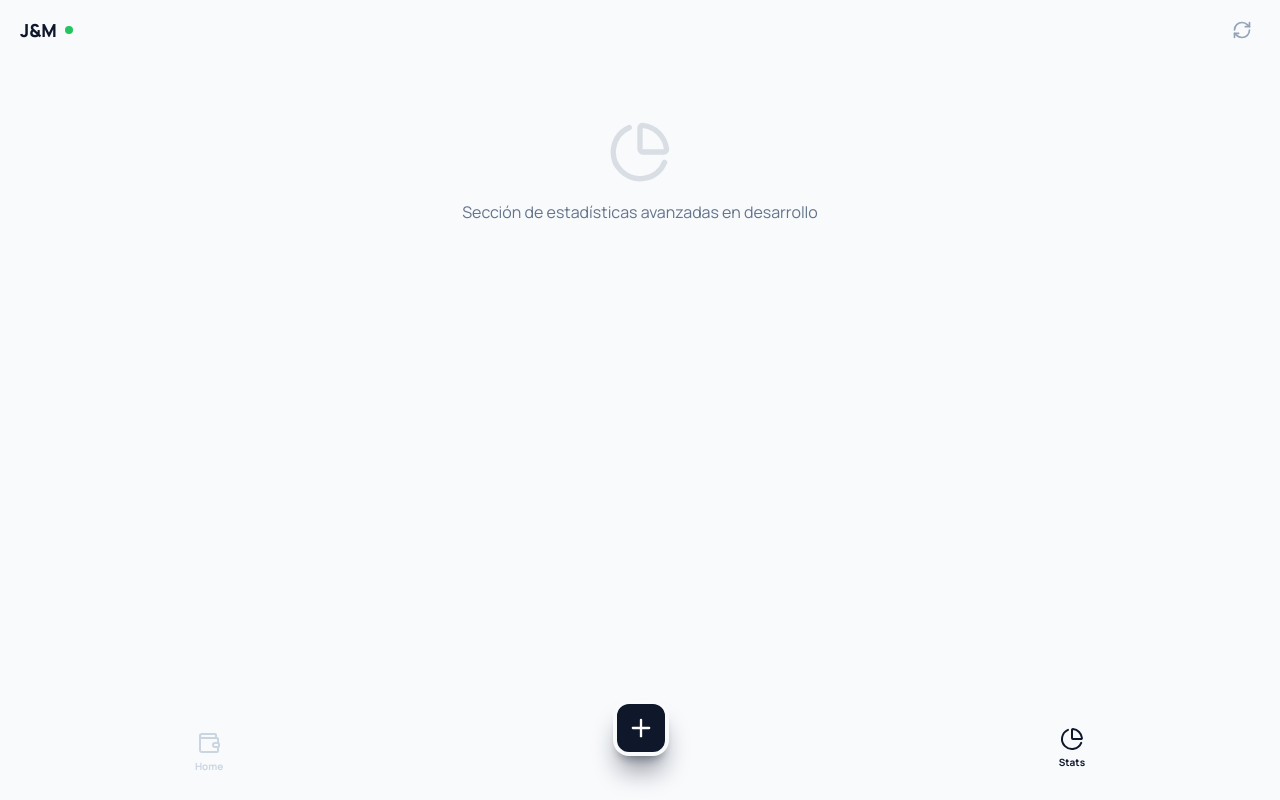
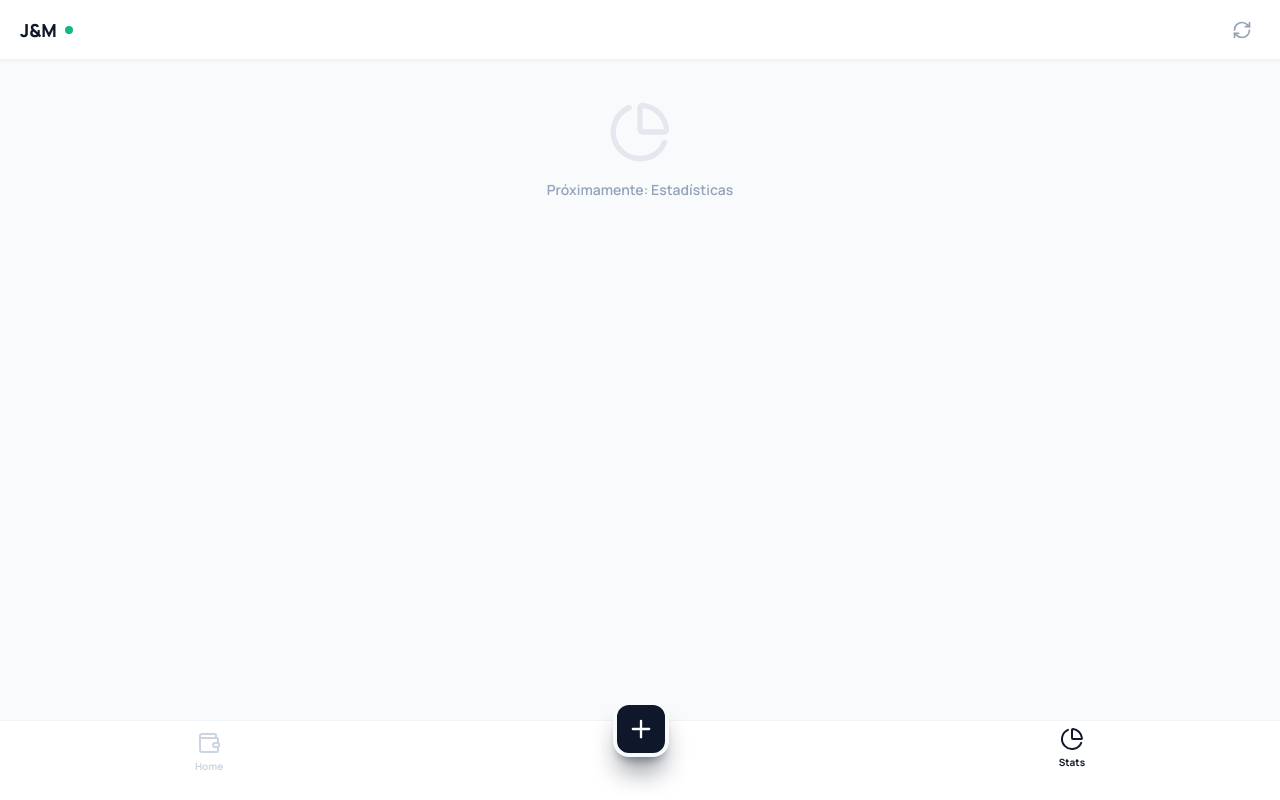
Before and after one commit to javierortix56-dot/finanzas-beta-mobile, a React (Vite) app: page / in a window 1280 px wide. Both pictures are taken after a click on the button "Stats". Built offline with nearby package versions, Linux system fonts and the light colour scheme; no server answers.

Commit message:
Update App.tsx

```diff
--- a/src/App.tsx
+++ b/src/App.tsx
@@ -5,7 +5,6 @@ import AddTransaction from './screens/AddTransaction';
 import { api } from './services/api';
 import { Transaction, DataPayload } from './types';
 
-// Datos iniciales por defecto
 const INITIAL_DATA: DataPayload = {
   txs: [],
   cats: {
@@ -19,9 +18,8 @@ export default function App() {
   const [showAdd, setShowAdd] = useState(false);
   const [loading, setLoading] = useState(false);
   const [data, setData] = useState<DataPayload>(INITIAL_DATA);
-  const [usdRate, setUsdRate] = useState(1200); // Valor por defecto
+  const [usdRate, setUsdRate] = useState(1200);
 
-  // Cargar datos al inicio
   useEffect(() => {
     const storedRate = localStorage.getItem('usdRate');
     if (storedRate) setUsdRate(Number(storedRate));
@@ -36,7 +34,7 @@ export default function App() {
         setData(cloudData);
       }
     } catch (e) {
-      alert("Error sincronizando. Verifica tu conexión.");
+      console.log("Error de sincronización");
     } finally {
       setLoading(false);
     }
@@ -44,7 +42,7 @@ export default function App() {
 
   const handleSaveTx = async (tx: Transaction) => {
     const newData = { ...data, txs: [...data.txs, tx] };
-    setData(newData); // Actualización optimista
+    setData(newData);
     setShowAdd(false);
     try {
       await api.sync(newData);
@@ -60,18 +58,16 @@ export default function App() {
 
   return (
     <div className="min-h-screen bg-[#F8FAFC] pb-24 pt-[60px]">
-      {/* Header Glass */}
-      <header className="fixed top-0 w-full h-[60px] glass z-40 flex items-center justify-between px-5">
+      <header className="fixed top-0 w-full h-[60px] bg-white/90 backdrop-blur-md z-40 flex items-center justify-between px-5 border-b border-slate-100 shadow-sm">
         <div className="font-extrabold text-lg text-slate-900 flex items-center gap-2">
           J&M
-          <div className={`w-2 h-2 rounded-full transition-colors ${loading ? 'bg-yellow-400 animate-pulse' : 'bg-green-500'}`} />
+          <div className={`w-2 h-2 rounded-full transition-colors ${loading ? 'bg-yellow-400 animate-pulse' : 'bg-[#10B981]'}`} />
         </div>
-        <button onClick={handleSync} className="p-2 text-slate-400">
+        <button onClick={handleSync} className="p-2 text-slate-400 hover:text-slate-600 transition-colors">
           <RefreshCw className={`w-5 h-5 ${loading ? 'animate-spin' : ''}`} />
         </button>
       </header>
 
-      {/* Vistas */}
       <main>
         {view === 'home' ? (
           <Dashboard
@@ -80,14 +76,13 @@ export default function App() {
             onRateChange={handleRateChange}
           />
         ) : (
-          <div className="p-5 text-center text-slate-500 mt-10">
+          <div className="p-10 text-center text-slate-400">
             <ChartPie className="w-16 h-16 mx-auto mb-4 opacity-20" />
-            <p>Sección de estadísticas avanzadas en desarrollo</p>
+            <p className="text-sm font-semibold">Próximamente: Estadísticas</p>
           </div>
         )}
       </main>
 
-      {/* Modal Agregar Transacción */}
       {showAdd && (
         <AddTransaction
           onClose={() => setShowAdd(false)}
@@ -98,17 +93,15 @@ export default function App() {
         />
       )}
 
-      {/* Navegación Inferior Glass */}
-      <nav className="fixed bottom-0 w-full h-[80px] glass z-40 flex justify-around items-center pb-4">
+      <nav className="fixed bottom-0 w-full h-[80px] bg-white/90 backdrop-blur-md z-40 flex justify-around items-center pb-4 border-t border-slate-100">
         <button
           onClick={() => setView('home')}
-          className={`flex flex-col items-center gap-1 transition-all ${view === 'home' ? 'text-slate-900 -translate-y-1' : 'text-slate-300'}`}
+          className={`flex flex-col items-center gap-1 transition-all ${view === 'home' ? 'text-[#0F172A] -translate-y-1' : 'text-slate-300'}`}
         >
           <Wallet className="w-6 h-6" />
           <span className="text-[10px] font-bold">Home</span>
         </button>
 
-        {/* FAB (Botón Flotante) */}
         <button
           onClick={() => setShowAdd(true)}
           className="w-14 h-14 bg-[#0F172A] rounded-2xl text-white flex items-center justify-center shadow-xl shadow-slate-900/40 -translate-y-6 border-4 border-[#F8FAFC] active:scale-95 transition-transform"
@@ -118,7 +111,7 @@ export default function App() {
 
         <button
           onClick={() => setView('stats')}
-          className={`flex flex-col items-center gap-1 transition-all ${view === 'stats' ? 'text-slate-900 -translate-y-1' : 'text-slate-300'}`}
+          className={`flex flex-col items-center gap-1 transition-all ${view === 'stats' ? 'text-[#0F172A] -translate-y-1' : 'text-slate-300'}`}
         >
           <ChartPie className="w-6 h-6" />
           <span className="text-[10px] font-bold">Stats</span>
```
